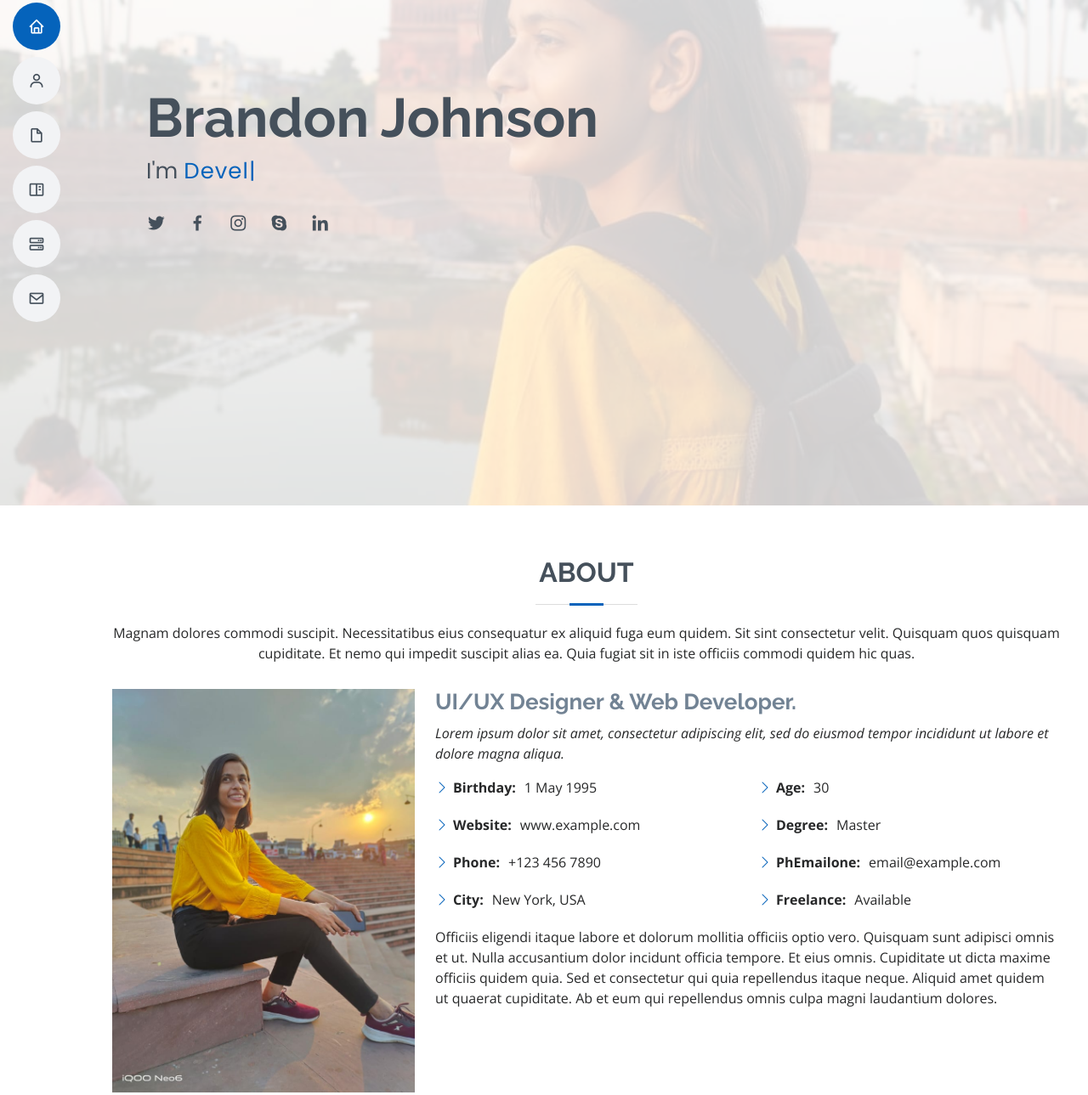
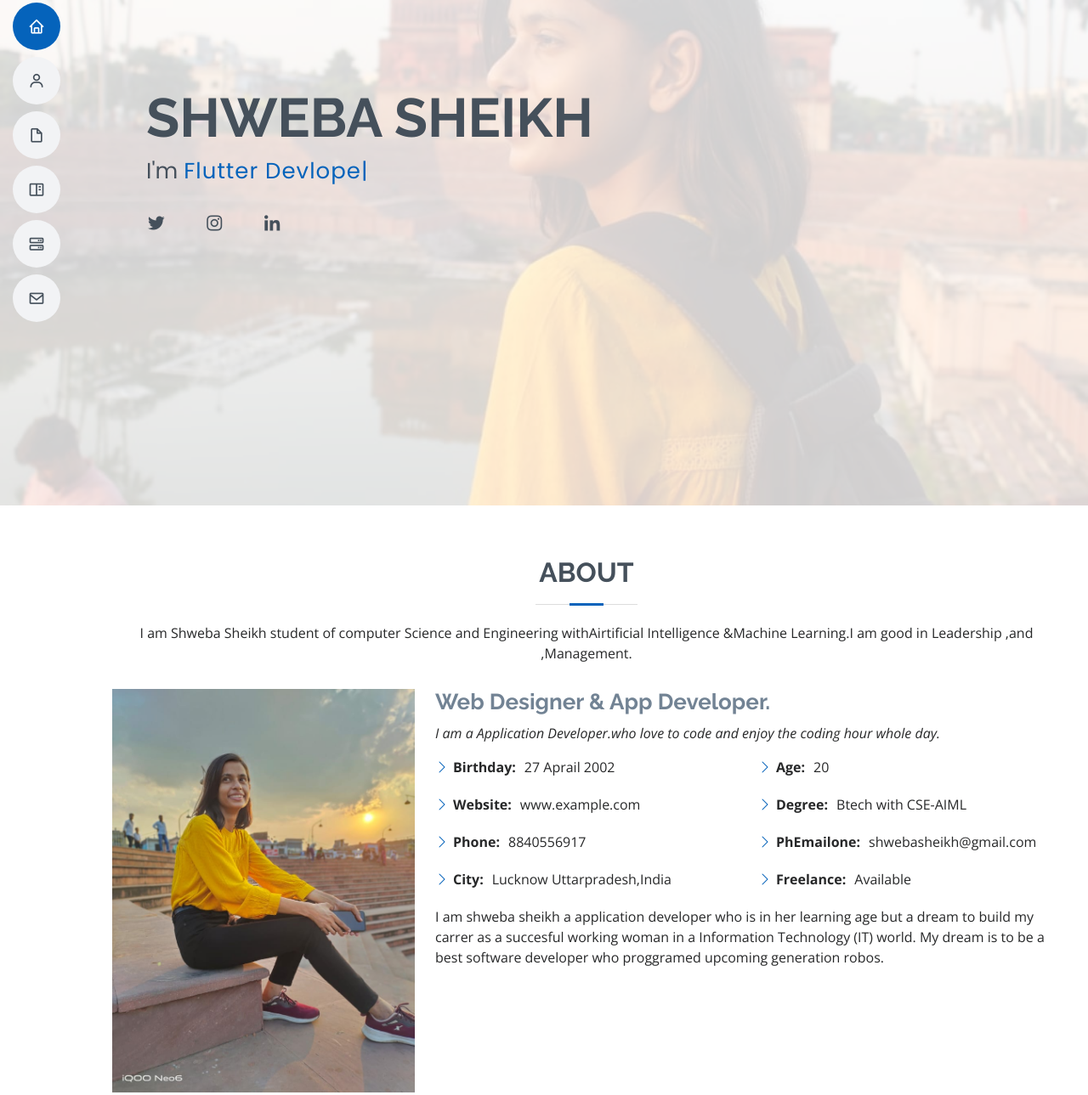
Before and after one commit to srivastavaamitabh/srivastavaamitabh.github.io, a plain HTML site: page index.html in a window 1280 px wide. Shown: the part 205-1494 px from the top of the page at 85% size. Drawn offline with nearby package versions, Linux system fonts and the light colour scheme.

Commit message:
Updated Index

```diff
--- a/assets/css/style.css
+++ b/assets/css/style.css
@@ -311,6 +311,7 @@ h6 {
   font-weight: 700;
   line-height: 56px;
   color: #45505b;
+  text-transform: uppercase;
 }
 
 #hero p {
--- a/index.html
+++ b/index.html
@@ -27,12 +27,6 @@
   <!-- Template Main CSS File -->
   <link href="assets/css/style.css" rel="stylesheet">
 
-  <!-- =======================================================
-  * Template Name: MyResume - v4.9.2
-  * Template URL: https://bootstrapmade.com/free-html-bootstrap-template-my-resume/
-  * Author: BootstrapMade.com
-  * License: https://bootstrapmade.com/license/
-  ======================================================== -->
 </head>
 
 <body>
@@ -59,13 +53,13 @@
   <!-- ======= Hero Section ======= -->
   <section id="hero" class="d-flex flex-column justify-content-center">
     <div class="container" data-aos="zoom-in" data-aos-delay="100">
-      <h1>Brandon Johnson</h1>
-      <p>I'm <span class="typed" data-typed-items="Designer, Developer, Freelancer, Photographer"></span></p>
+      <h1>Shweba Sheikh</h1>
+      <p>I'm <span class="typed" data-typed-items="CS-AIML Scholar, Flutter Devloper, MERN Stack Developer, Designer"></span></p>
       <div class="social-links">
         <a href="#" class="twitter"><i class="bx bxl-twitter"></i></a>
-        <a href="#" class="facebook"><i class="bx bxl-facebook"></i></a>
-        <a href="#" class="instagram"><i class="bx bxl-instagram"></i></a>
-        <a href="#" class="google-plus"><i class="bx bxl-skype"></i></a>
+        <a href="#" class="facebook">
+        <a href="https://instagram.com/shweba_sheikh" target="_blank" class="instagram"><i class="bx bxl-instagram"></i></a>
+        <a href="#" class="google-plus">
         <a href="#" class="linkedin"><i class="bx bxl-linkedin"></i></a>
       </div>
     </div>
@@ -79,7 +73,9 @@
 
         <div class="section-title">
           <h2>About</h2>
-          <p>Magnam dolores commodi suscipit. Necessitatibus eius consequatur ex aliquid fuga eum quidem. Sit sint consectetur velit. Quisquam quos quisquam cupiditate. Et nemo qui impedit suscipit alias ea. Quia fugiat sit in iste officiis commodi quidem hic quas.</p>
+          <p>I am Shweba Sheikh student of computer Science and Engineering
+            withAirtificial Intelligence &Machine Learning.I am good in Leadership
+            ,and ,Management.</p>
         </div>
 
         <div class="row">
@@ -87,37 +83,33 @@
             <img src="assets/img/profile-img.jpg" class="img-fluid" alt="">
           </div>
           <div class="col-lg-8 pt-4 pt-lg-0 content">
-            <h3>UI/UX Designer &amp; Web Developer.</h3>
+            <h3>Web Designer &amp; App Developer.</h3>
             <p class="fst-italic">
-              Lorem ipsum dolor sit amet, consectetur adipiscing elit, sed do eiusmod tempor incididunt ut labore et dolore
-              magna aliqua.
+              I am a Application Developer.who love to code and enjoy the coding hour whole day.
             </p>
             <div class="row">
               <div class="col-lg-6">
                 <ul>
-                  <li><i class="bi bi-chevron-right"></i> <strong>Birthday:</strong> <span>1 May 1995</span></li>
+                  <li><i class="bi bi-chevron-right"></i> <strong>Birthday:</strong> <span>27 Aprail 2002</span></li>
                   <li><i class="bi bi-chevron-right"></i> <strong>Website:</strong> <span>www.example.com</span></li>
-                  <li><i class="bi bi-chevron-right"></i> <strong>Phone:</strong> <span>+123 456 7890</span></li>
-                  <li><i class="bi bi-chevron-right"></i> <strong>City:</strong> <span>New York, USA</span></li>
+                  <li><i class="bi bi-chevron-right"></i> <strong>Phone:</strong> <span>8840556917</span></li>
+                  <li><i class="bi bi-chevron-right"></i> <strong>City:</strong> <span>Lucknow Uttarpradesh,India</span></li>
                 </ul>
               </div>
               <div class="col-lg-6">
                 <ul>
-                  <li><i class="bi bi-chevron-right"></i> <strong>Age:</strong> <span>30</span></li>
-                  <li><i class="bi bi-chevron-right"></i> <strong>Degree:</strong> <span>Master</span></li>
-                  <li><i class="bi bi-chevron-right"></i> <strong>PhEmailone:</strong> <span>email@example.com</span></li>
+                  <li><i class="bi bi-chevron-right"></i> <strong>Age:</strong> <span>20</span></li>
+                  <li><i class="bi bi-chevron-right"></i> <strong>Degree:</strong>Btech with CSE-AIML <span></span></li>
+                  <li><i class="bi bi-chevron-right"></i> <strong>PhEmailone:</strong> <span>shwebasheikh@gmail.com</span></li>
                   <li><i class="bi bi-chevron-right"></i> <strong>Freelance:</strong> <span>Available</span></li>
                 </ul>
               </div>
             </div>
             <p>
-              Officiis eligendi itaque labore et dolorum mollitia officiis optio vero. Quisquam sunt adipisci omnis et ut. Nulla accusantium dolor incidunt officia tempore. Et eius omnis.
-              Cupiditate ut dicta maxime officiis quidem quia. Sed et consectetur qui quia repellendus itaque neque. Aliquid amet quidem ut quaerat cupiditate. Ab et eum qui repellendus omnis culpa magni laudantium dolores.
+              I am shweba sheikh a application developer who is in her learning age but a dream to build my carrer as a succesful working woman in a Information Technology (IT) world. My dream is to be a best software developer who proggramed upcoming generation robos.
             </p>
           </div>
-        </div>
-
-      </div>
+        </div></div>
     </section><!-- End About Section -->
 
     <!-- ======= Facts Section ======= -->
@@ -126,7 +118,9 @@
 
         <div class="section-title">
           <h2>Facts</h2>
-          <p>Magnam dolores commodi suscipit. Necessitatibus eius consequatur ex aliquid fuga eum quidem. Sit sint consectetur velit. Quisquam quos quisquam cupiditate. Et nemo qui impedit suscipit alias ea. Quia fugiat sit in iste officiis commodi quidem hic quas.</p>
+          <p>“I'm getting  experienced  as a software engineer who constantly seeks out innovative solutions to everyday problems.I've honed my analytical thinking and collaboration skills, and I love working with a team.
+            Strong in design and integration with intuitive problem-solving skills. Proficient in Java script,React.js, Node js,Mongo DB,Flutter, Fire base ,and Python. Passionate about implementing and launching new projects. Ability to translate business requirements into technical solutions.
+          </p>
         </div>
 
         <div class="row">
@@ -134,7 +128,7 @@
           <div class="col-lg-3 col-md-6">
             <div class="count-box">
               <i class="bi bi-emoji-smile"></i>
-              <span data-purecounter-start="0" data-purecounter-end="232" data-purecounter-duration="1" class="purecounter"></span>
+              <span data-purecounter-start="0" data-purecounter-end="3" data-purecounter-duration="1" class="purecounter"></span>
               <p>Happy Clients</p>
             </div>
           </div>
@@ -142,7 +136,7 @@
           <div class="col-lg-3 col-md-6 mt-5 mt-md-0">
             <div class="count-box">
               <i class="bi bi-journal-richtext"></i>
-              <span data-purecounter-start="0" data-purecounter-end="521" data-purecounter-duration="1" class="purecounter"></span>
+              <span data-purecounter-start="0" data-purecounter-end="6" data-purecounter-duration="1" class="purecounter"></span>
               <p>Projects</p>
             </div>
           </div>
@@ -158,7 +152,7 @@
           <div class="col-lg-3 col-md-6 mt-5 mt-lg-0">
             <div class="count-box">
               <i class="bi bi-award"></i>
-              <span data-purecounter-start="0" data-purecounter-end="25" data-purecounter-duration="1" class="purecounter"></span>
+              <span data-purecounter-start="0" data-purecounter-end="7" data-purecounter-duration="1" class="purecounter"></span>
               <p>Awards</p>
             </div>
           </div>
@@ -174,7 +168,7 @@
 
         <div class="section-title">
           <h2>Skills</h2>
-          <p>Magnam dolores commodi suscipit. Necessitatibus eius consequatur ex aliquid fuga eum quidem. Sit sint consectetur velit. Quisquam quos quisquam cupiditate. Et nemo qui impedit suscipit alias ea. Quia fugiat sit in iste officiis commodi quidem hic quas.</p>
+          <p></p>
         </div>
 
         <div class="row skills-content">
```
